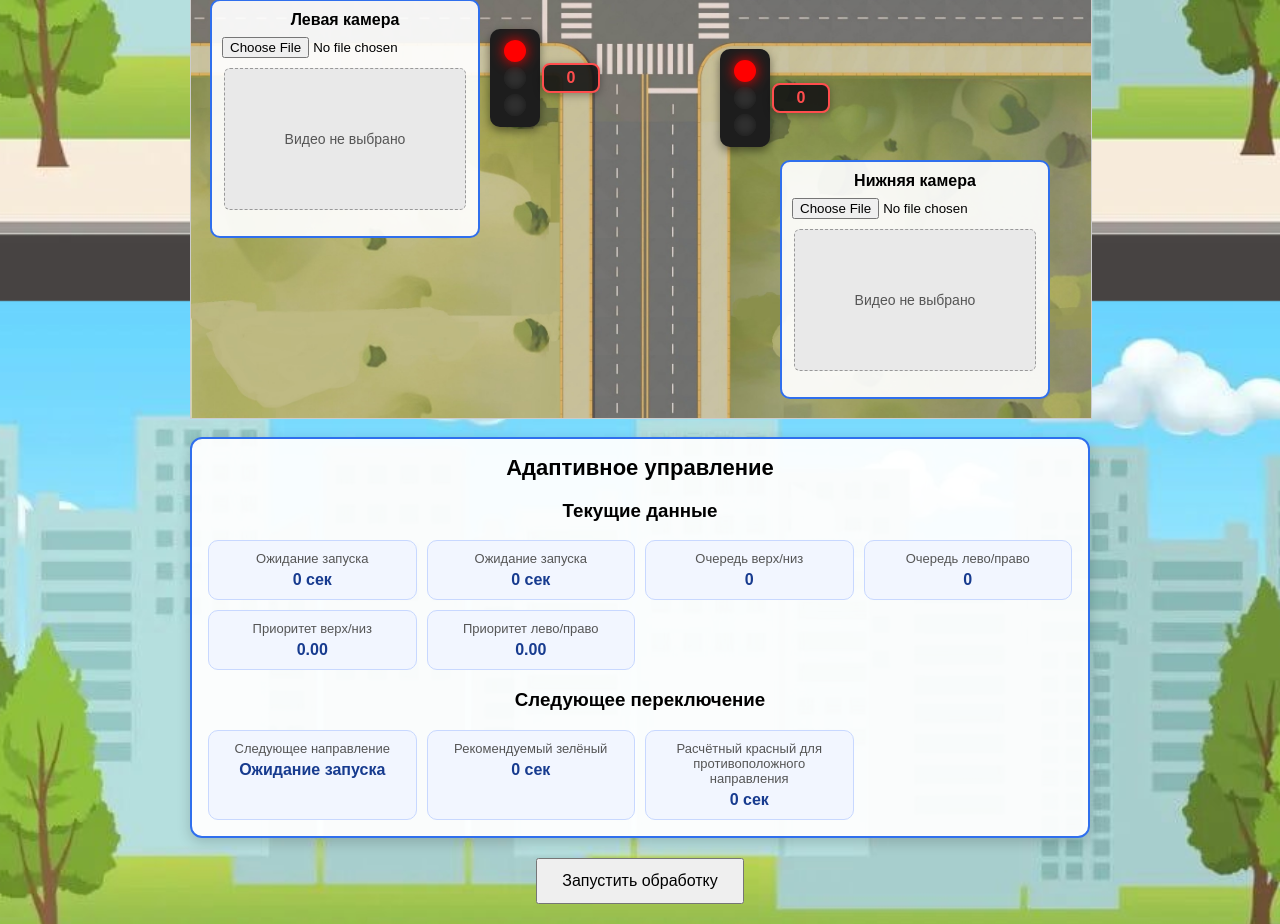
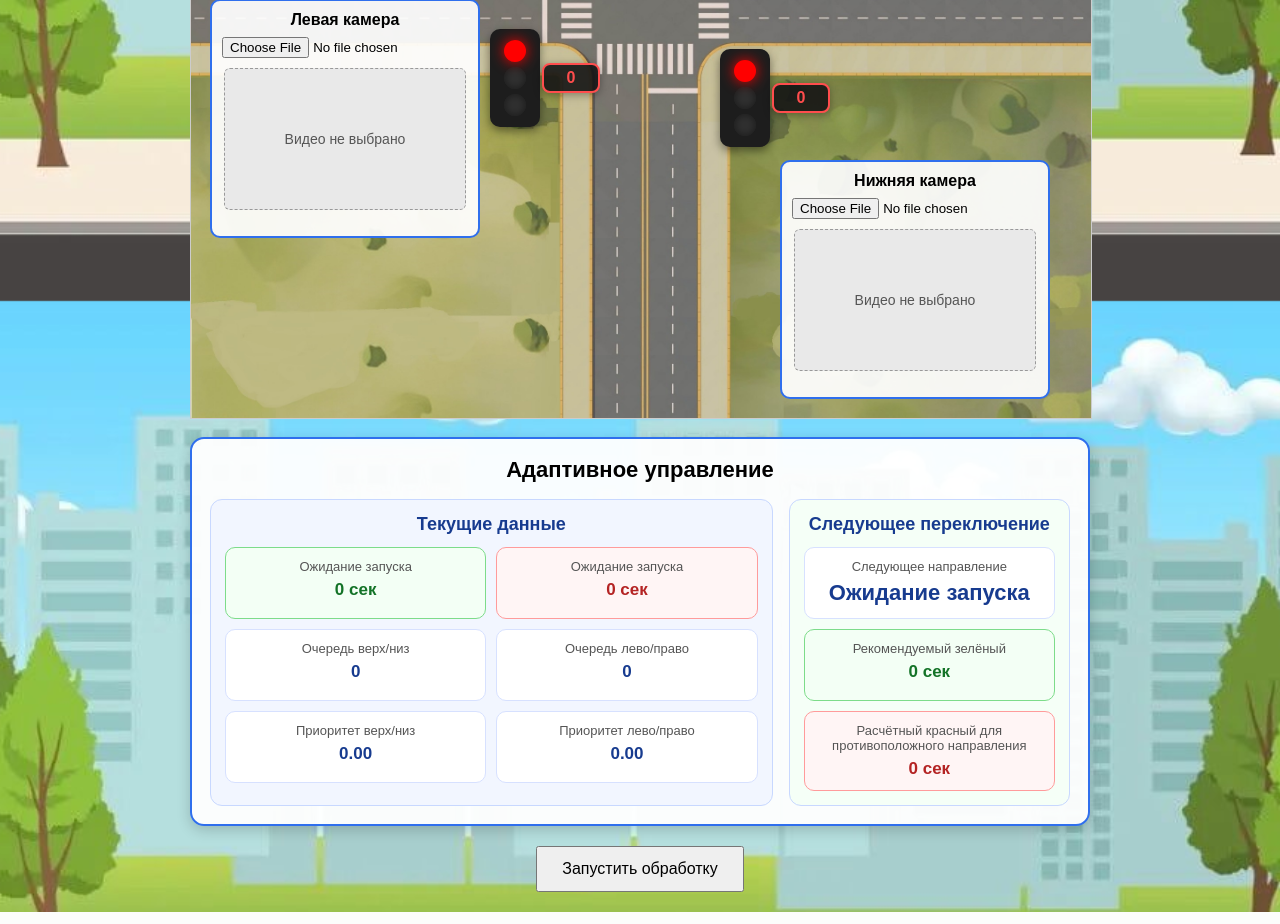
Before and after one commit to Alexey-Chex/Diplom, a Flask app: page / in a window 1280 px wide. Shown: the part 499-1423 px from the top of the page. Run offline with Flask 3, Linux system fonts and the light colour scheme.

Commit message:
Improve adaptive panel layout

```diff
--- a/static/css/style.css
+++ b/static/css/style.css
@@ -213,36 +213,73 @@ button {
 .adaptive-panel {
     width: 900px;
     margin: 18px auto 0;
-    padding: 16px;
+    padding: 18px;
     box-sizing: border-box;
-    background: rgba(255, 255, 255, 0.94);
+    background: rgba(255, 255, 255, 0.95);
     border: 2px solid #2f6fed;
-    border-radius: 12px;
+    border-radius: 14px;
     box-shadow: 0 4px 14px rgba(0, 0, 0, 0.18);
 }
 
 .adaptive-panel h2 {
-    margin: 0 0 14px;
+    margin: 0 0 16px;
     font-size: 22px;
+}
+
+.adaptive-columns {
+    display: grid;
+    grid-template-columns: 2fr 1fr;
+    gap: 16px;
+    align-items: stretch;
+}
+
+.adaptive-column {
+    padding: 14px;
+    border-radius: 12px;
+    background: #f8faff;
+    border: 1px solid #c8d8ff;
+    box-sizing: border-box;
+}
+
+.adaptive-column h3 {
+    margin: 0 0 12px;
+    font-size: 18px;
+    color: #173b8f;
+}
+
+.adaptive-column-current {
+    background: rgba(242, 246, 255, 0.98);
+}
+
+.adaptive-column-next {
+    background: rgba(245, 255, 247, 0.98);
 }
 
 .adaptive-grid {
     display: grid;
-    grid-template-columns: repeat(4, 1fr);
     gap: 10px;
 }
 
+.adaptive-grid-two {
+    grid-template-columns: repeat(2, 1fr);
+}
+
+.adaptive-grid-one {
+    grid-template-columns: 1fr;
+}
+
 .adaptive-card {
-    padding: 10px;
+    padding: 11px;
     border-radius: 10px;
-    background: #f2f6ff;
-    border: 1px solid #c8d8ff;
+    background: #ffffff;
+    border: 1px solid #d7e1ff;
     box-sizing: border-box;
+    min-height: 72px;
 }
 
 .adaptive-card span {
     display: block;
-    margin-bottom: 5px;
+    margin-bottom: 6px;
     color: #555;
     font-size: 13px;
 }
@@ -250,5 +287,27 @@ button {
 .adaptive-card strong {
     display: block;
     color: #173b8f;
-    font-size: 16px;
+    font-size: 17px;
 }
+
+.adaptive-card-main strong {
+    font-size: 22px;
+}
+
+.adaptive-card-green {
+    border-color: #7ddc8a;
+    background: #f3fff5;
+}
+
+.adaptive-card-green strong {
+    color: #137327;
+}
+
+.adaptive-card-red {
+    border-color: #ff9b9b;
+    background: #fff5f5;
+}
+
+.adaptive-card-red strong {
+    color: #b42323;
+}
```
